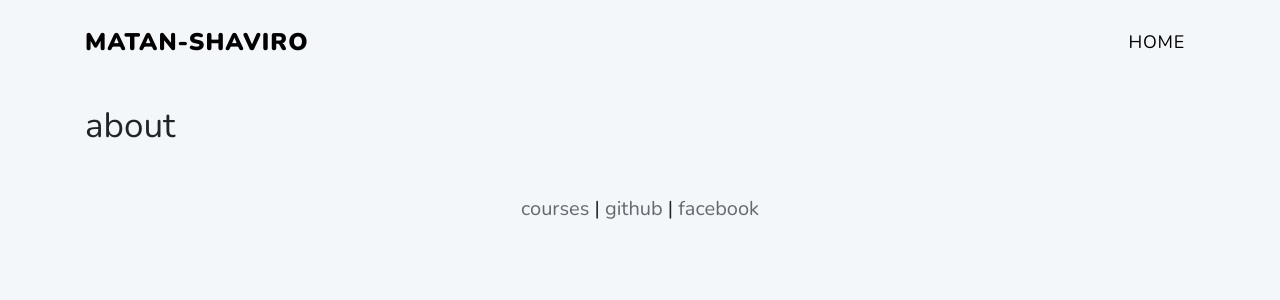
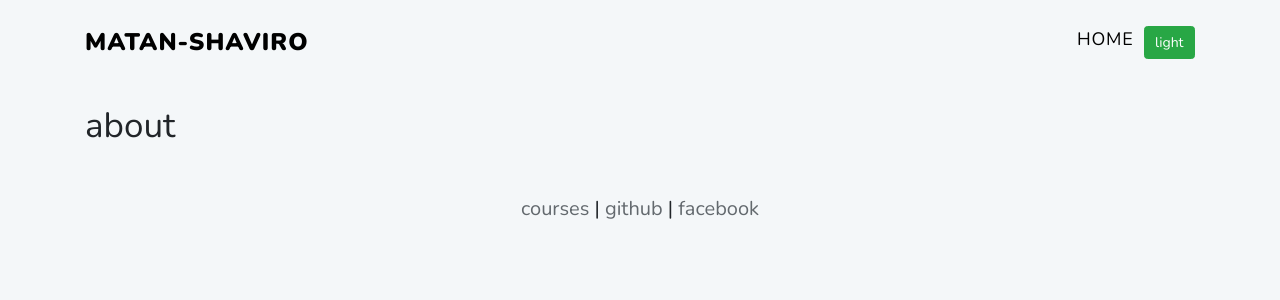
Before and after one commit to matan3sh/matan-blog, a Next.js app in the folder blog/: page /about in a window 1280 px wide. Shown: the top 300 px of the page. Built offline with nearby package versions, Linux system fonts and the light colour scheme.

Commit message:
Start implementing theme provider

```diff
--- a/blog/components/layout/Header.jsx
+++ b/blog/components/layout/Header.jsx
@@ -1,7 +1,10 @@
 import { Navbar, Nav } from 'react-bootstrap';
 import Link from 'next/link';
+import { useTheme } from 'providers/ThemeProvider';
 
 const Header = () => {
+  const { theme, toggleTheme } = useTheme();
+
   return (
     <Navbar className='fj-navbar fj-nav-base' bg='transparent' expand='lg'>
       <Navbar.Brand className='fj-navbar-brand'>
@@ -21,6 +24,9 @@ const Header = () => {
               </Link>
             )}
           />
+          <button className='btn btn-success' onClick={toggleTheme}>
+            {theme.type}
+          </button>
         </Nav>
       </Navbar.Collapse>
     </Navbar>
--- /dev/null
+++ b/blog/context/ThemeContext.js
@@ -0,0 +1,16 @@
+import { createContext } from 'react';
+
+export const themes = {
+  light: {
+    type: 'light',
+    foreground: '#000000',
+    background: '#F4F7F9',
+  },
+  dark: {
+    type: 'dark',
+    foreground: '#ffffff',
+    background: '#2b2c38',
+  },
+};
+
+export const ThemeContext = createContext({});
--- a/blog/pages/_app.js
+++ b/blog/pages/_app.js
@@ -1,3 +1,4 @@
+import ThemeProvider from 'providers/ThemeProvider';
 import { library, config } from '@fortawesome/fontawesome-svg-core';
 import {
   faBorderAll,
@@ -15,7 +16,11 @@ import 'styles/index.scss';
 import 'highlight.js/styles/atom-one-dark.css';
 
 function MyApp({ Component, pageProps }) {
-  return <Component {...pageProps} />;
+  return (
+    <ThemeProvider>
+      <Component {...pageProps} />
+    </ThemeProvider>
+  );
 }
 
 export default MyApp;
--- /dev/null
+++ b/blog/providers/ThemeProvider.jsx
@@ -0,0 +1,25 @@
+import { useState, useContext, useMemo } from 'react';
+import { ThemeContext, themes } from 'context/ThemeContext';
+
+const ThemeProvider = ({ children }) => {
+  const [theme, setTheme] = useState(themes.light);
+
+  const toggleTheme = () => {
+    setTheme(theme === themes.dark ? themes.light : themes.dark);
+  };
+
+  const themeAPI = useMemo(() => {
+    return {
+      theme,
+      toggleTheme,
+    };
+  }, [theme, toggleTheme]);
+
+  return (
+    <ThemeContext.Provider value={themeAPI}>{children}</ThemeContext.Provider>
+  );
+};
+
+export const useTheme = () => useContext(ThemeContext);
+
+export default ThemeProvider;
```
